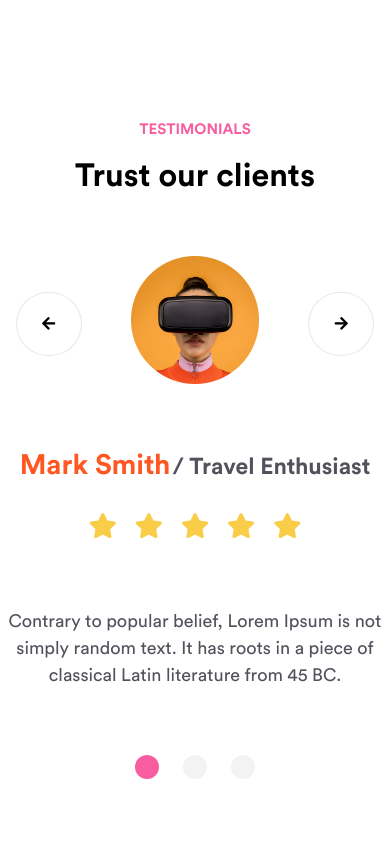
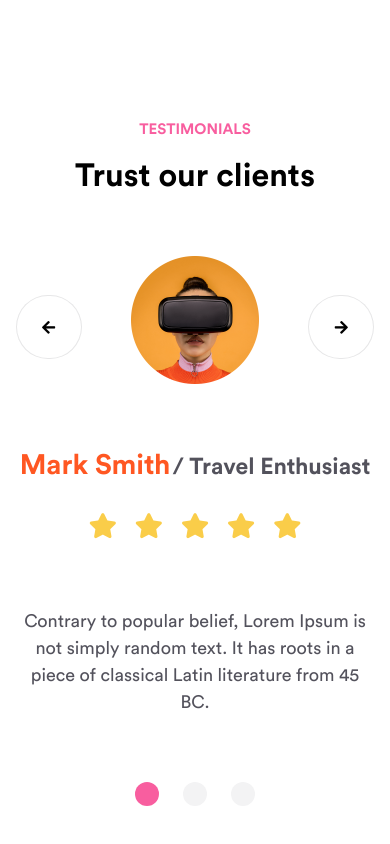
Before and after one commit to jtg-inductions-fe/FE-Assignment-1-Jiya-UID00722-2026, a website built with Vite: page index.html in a window 390 px wide. Shown: the part 2459-3303 px from the top of the page. Built offline with nearby package versions, Linux system fonts and the light colour scheme.

Commit message:
[JG_A1_TESTIMONIALS]: pixel perfect fix for mobile

```diff
--- a/src/styles/layout/_testimonials.scss
+++ b/src/styles/layout/_testimonials.scss
@@ -33,6 +33,7 @@
 
     &__user-review {
         @include flex(column, center, center, 7rem);
+
         @include media-up(sm) {
             gap: 6rem;
         }
@@ -73,6 +74,7 @@
         font-size: 1.8rem;
         text-align: center;
         color: $text-600;
+        max-width: 90%;
 
         @include media-up(sm) {
             font-size: 2.3rem;
```
